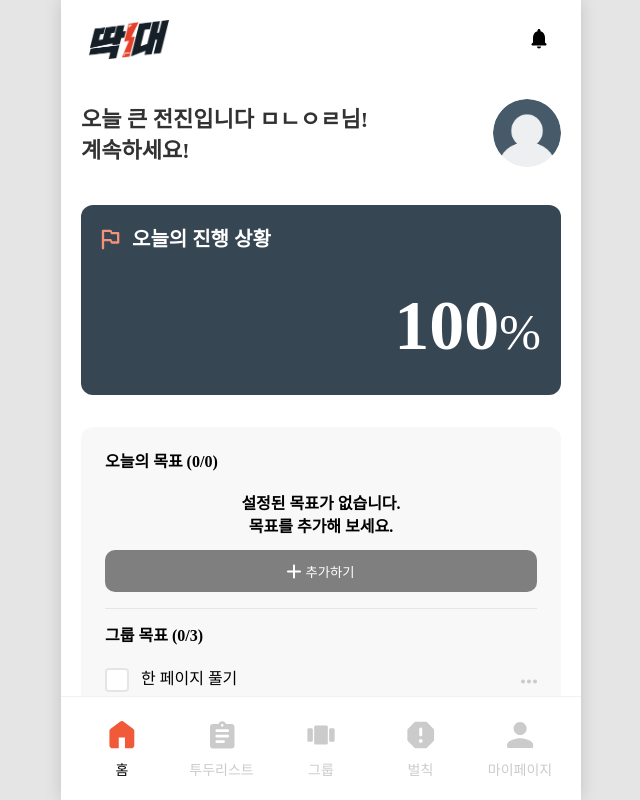
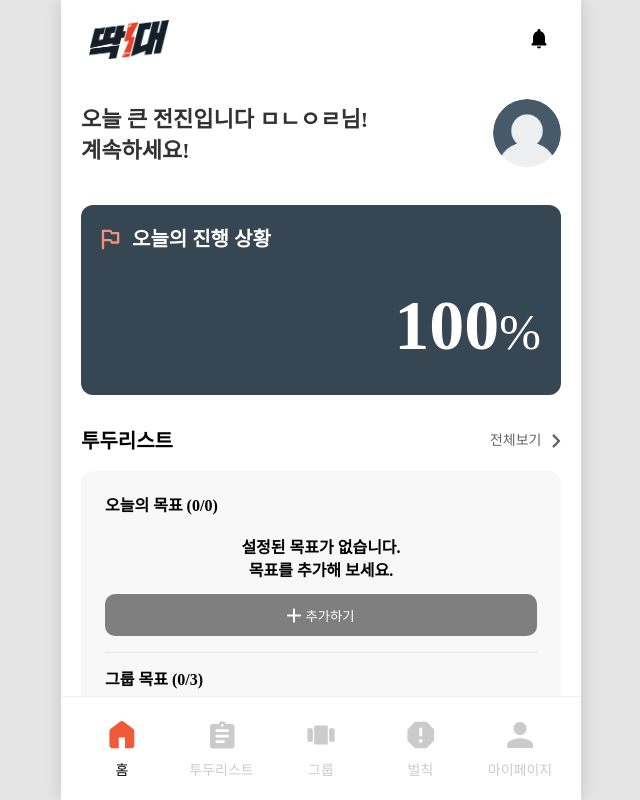
Before and after one commit to DoitorPay/Guide, a React (Vite) app in the folder frontend/: page /main in a window 1280 px wide. Shown: the whole page, without its empty margins (319-959 px from the left). Built offline with nearby package versions, Linux system fonts and the light colour scheme; a web font is replaced by a local one.

Commit message:
style: 서브 타이틀 스타일링 조정

```diff
--- a/frontend/src/assets/css/components/subTitle.scss
+++ b/frontend/src/assets/css/components/subTitle.scss
@@ -1,5 +1,6 @@
 .sub-title {
-    margin-bottom: 16px;
+    margin-bottom: clamp(12px, 3vw, 16px);
+
     &__row {
       display: flex;
       justify-content: space-between;
@@ -16,21 +17,21 @@
       font-size: var(--typo-size-body-3);
       font-weight: var(--typo-weight-medium);
       color: var(--color-gray-scale-600);
-        display: flex;
-        gap: 10.5px;
+      display: flex;
+      gap: clamp(6px, 2vw, 10.5px);
+
       &:hover {
         text-decoration: underline;
       }
     }
 
     &__desc {
-      margin-top: 8px;
+      margin-top: clamp(4px, 1.5vw, 8px);
       font-size: var(--typo-size-body-3);
       color: var(--color-gray-scale-400);
       line-height: var(--typo-line-height);
     }
 
-    // 타입별 조정 필요하면 여기
     &--link {
     }
 
--- a/frontend/src/components/subTitle.jsx
+++ b/frontend/src/components/subTitle.jsx
@@ -9,7 +9,7 @@ const SubTitle = ({ title, type = 'default', desc, link }) => {
         {type === 'link' && link && (
           <Link to={link} className="sub-title__link">
             전체보기
-            <img src="/icons/arrow-right.svg"/>
+            <img src="/icons/arrow-right-gray.svg"/>
           </Link>
         )}
       </div>
--- a/frontend/src/guide/subTitleGuide.jsx
+++ b/frontend/src/guide/subTitleGuide.jsx
@@ -6,7 +6,7 @@ const SubTitleGuide = () => {
     <div>
       <SubTitle title="기본" />
       <SubTitle title="타입='link'" type="link" link="/groups" />
-      <SubTitle title="타입='desc'" type="desc" desc="그룹 내에서 지켜야 할 스터디 규칙을 정리해 보세요." />
+      <SubTitle title="타입='desc'" type="desc" desc="7일 연속 불타는 중🔥(상황에 따라 다른 말) " />
     </div>
   );
 };
--- a/frontend/src/pages/home.jsx
+++ b/frontend/src/pages/home.jsx
@@ -5,6 +5,7 @@ import ProgressCard from '@/components/progressCard';
 import TodoList from '@/components/todoList';
 import GroupCard from "@/components/group/GroupCard";
 import WeekCalendar from "@/components/WeekCalendar";
+import SubTitle from '@/components/subTitle';
 
 const MainPage = () => {
   return (
@@ -17,11 +18,15 @@ const MainPage = () => {
         <HomeProfile/>
         <ProgressCard/>
         <div>
-            {/* 전체보기 컴포넌트 만들어서 넣읍시다.. */}
+            <SubTitle title="투두리스트" type="link" link="#" />
             <TodoList type='home'/>
         </div>
-        <GroupCard />
         <div>
+            <SubTitle title="그룹"/>
+            <GroupCard />
+        </div>
+        <div>
+            <SubTitle title="주간 진행 상태" type="desc" desc="7일 연속 불타는 중🔥(상황에 따라 다른 말) " />
             <WeekCalendar type="default" />
         </div>
     </MainLayout>
```
Also changed, not shown: frontend/public/icons/arrow-right-gray.svg (added).
